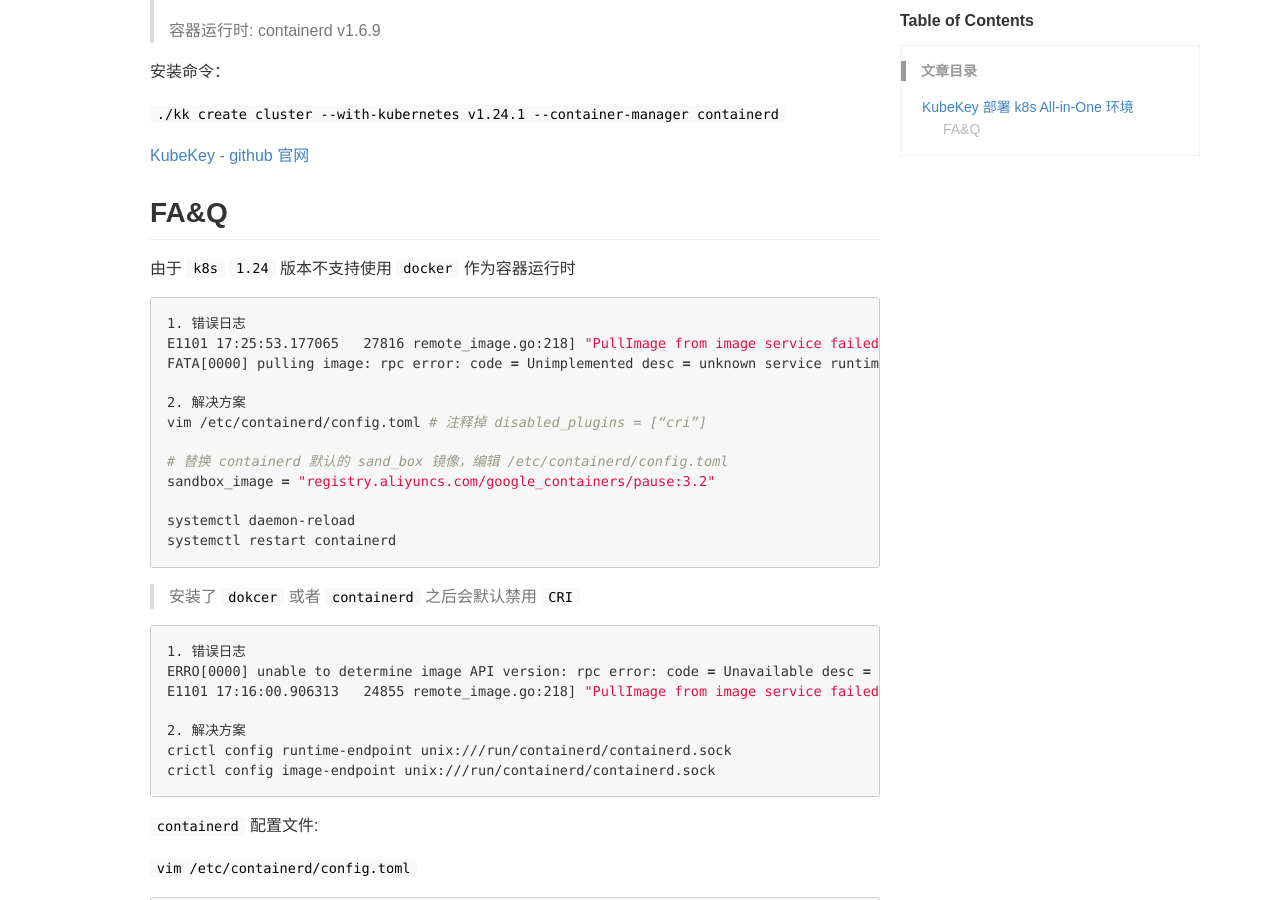
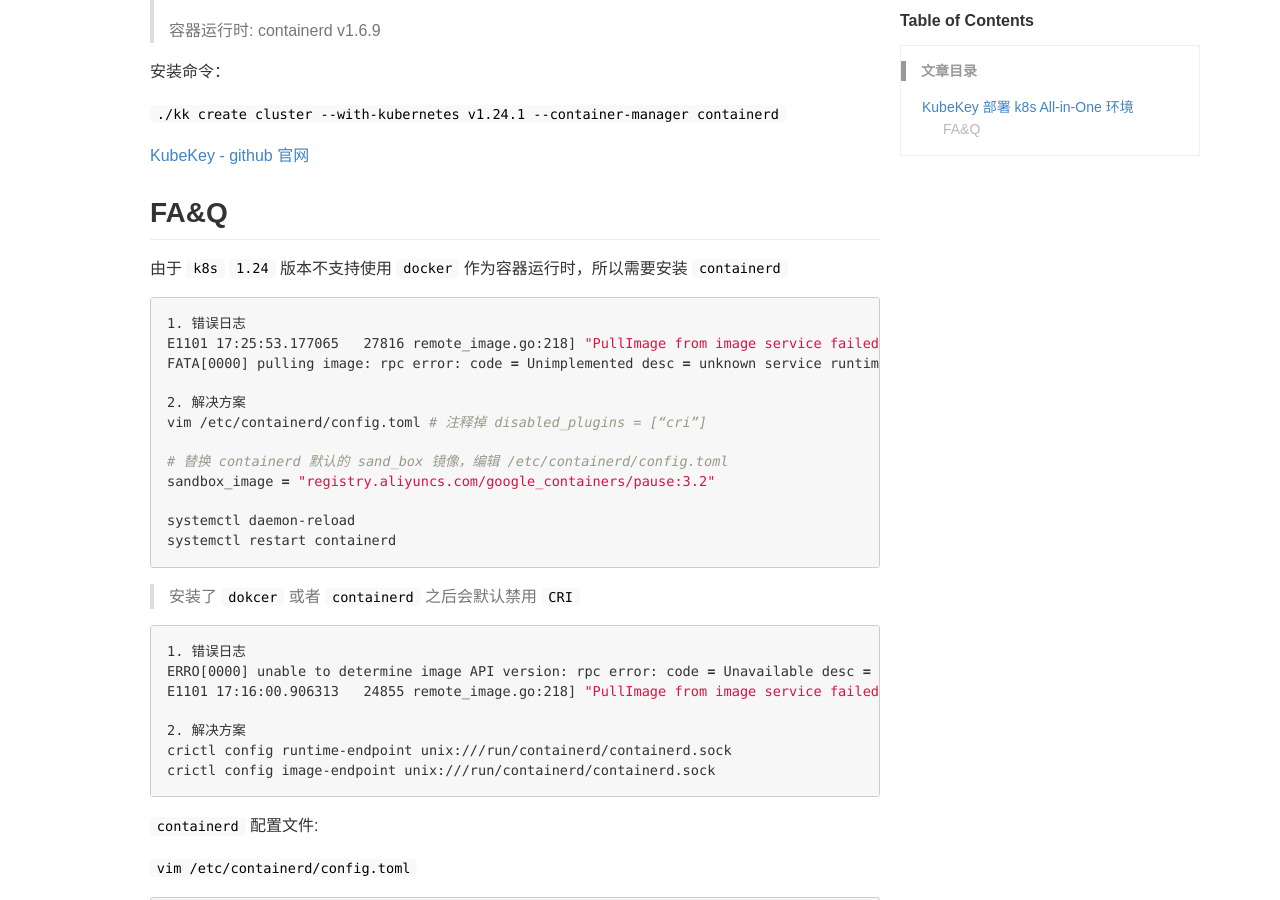
Before and after one commit to youngwanjin/youngwanjin.github.io, a Jekyll site: the page built from _posts/k8s/2022-10-18-KubeKey 部署 k8s All-in-One 环境.md, in a window 1280 px wide and 900 px high, scrolled down 315 px. Built offline with Jekyll 4.4.1, drawn with Linux system fonts in a browser that asks for light colours; comment, search, counter and statistics services are not loaded.

Commit message:
修改 bolg

````diff
--- a/_posts/k8s/2022-10-18-KubeKey 部署 k8s All-in-One 环境.md
+++ b/_posts/k8s/2022-10-18-KubeKey 部署 k8s All-in-One 环境.md
@@ -20,7 +20,7 @@
 
 ## FA&Q
 
-由于 `k8s`  `1.24` 版本不支持使用 `docker`  作为容器运行时
+由于 `k8s`  `1.24` 版本不支持使用 `docker`  作为容器运行时，所以需要安装 `containerd`
 
 ```shell
 1. 错误日志
````
Also changed, not shown: _posts/k8s/2022-10-18-Centos 安装 helm.md (+1 -1 lines).
